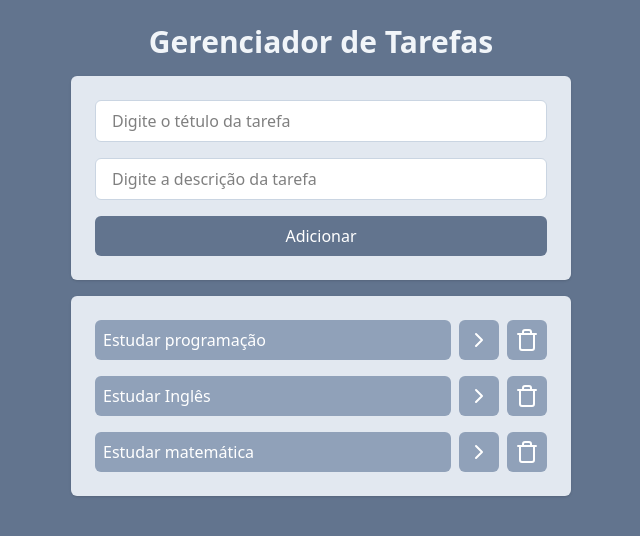
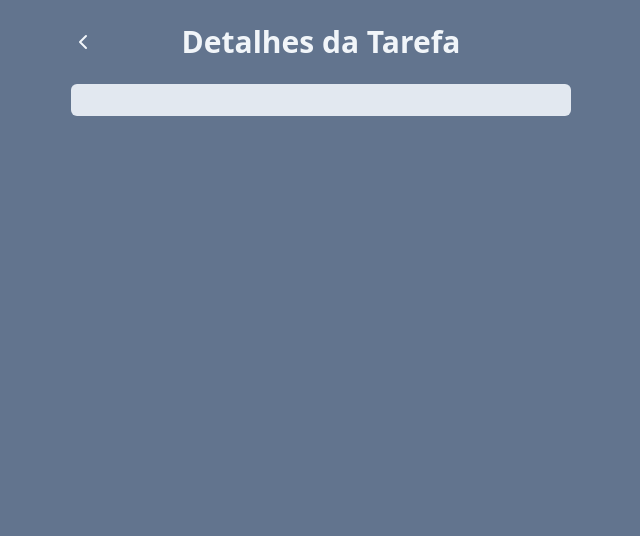
Before and after one commit to andrelucca99/Taskzilla, a React (Vite) app: page /task in a window 1280 px wide. Shown: the top 536 px of the page, without its empty margins (319-959 px from the left). Built offline with nearby package versions, Linux system fonts and the light colour scheme.

Commit message:
feat: add pagina de detalhes

```diff
--- a/package.json
+++ b/package.json
@@ -14,6 +14,7 @@
     "lucide-react": "^0.435.0",
     "react": "^18.3.1",
     "react-dom": "^18.3.1",
+    "react-router-dom": "^6.26.1",
     "tailwindcss": "^4.1.11",
     "uuid": "^10.0.0"
   },
--- a/src/components/Tasks.jsx
+++ b/src/components/Tasks.jsx
@@ -1,7 +1,18 @@
-import { ChevronRightIcon, TrashIcon } from "lucide-react"; {/* lib de icons: npm i lucide-react@0.435.0 */}
+{/* lib de icons: npm i lucide-react@0.435.0 */}
+import { ChevronRightIcon, TrashIcon } from "lucide-react";
+import { useNavigate } from "react-router-dom";
 
 function Tasks({ tasks, onTaskClick, onDeleteTaskClick })
 {
+  const navigate = useNavigate();
+
+  function onSeeDetailsClick(task) {
+    const query = new URLSearchParams();
+    query.set("title", task.title);
+    query.set("description", task.description);
+    navigate(`/task?${query.toString()}`);
+  }
+
   return (
     <ul className="space-y-4 p-6 bg-slate-200 rounded-md shadow">
       {
@@ -13,7 +24,10 @@
             >
               {task.title}
             </button>
-            <button className="bg-slate-400 text-white p-2 rounded-md">
+            <button
+              onClick={() => onSeeDetailsClick(task)}
+              className="bg-slate-400 text-white p-2 rounded-md"
+            >
               <ChevronRightIcon />
             </button>
             <button
--- a/src/main.jsx
+++ b/src/main.jsx
@@ -2,9 +2,22 @@
 import { createRoot } from 'react-dom/client'
 import App from './App.jsx'
 import './index.css'
+import { createBrowserRouter, RouterProvider } from 'react-router-dom'
+import TaskPage from './pages/TaskPage.jsx'
+
+const router = createBrowserRouter([
+  {
+    path: "/",
+    element: <App />,
+  },
+  {
+    path: "/task",
+    element: <TaskPage />,
+  }
+])
 
 createRoot(document.getElementById('root')).render(
   <StrictMode>
-    <App />
+    <RouterProvider router={ router } />
   </StrictMode>,
 )
--- /dev/null
+++ b/src/pages/TaskPage.jsx
@@ -0,0 +1,34 @@
+import { ChevronLeftIcon } from "lucide-react";
+import { useNavigate, useSearchParams } from "react-router-dom";
+
+function TaskPage() {
+  const navigate = useNavigate();
+  const [ searchParams ] = useSearchParams();
+  const title = searchParams.get("title");
+  const description = searchParams.get("description");
+
+  return (
+    <div className="h-screen w-screen bg-slate-500 p-6 flex justify-center">
+      <div className="w-[500px] space-y-4">
+        <div className="flex justify-center relative mb-6">
+          <button
+            onClick={() => navigate(-1)}
+            className="absolute left-0 top-0 bottom-0 text-slate-100"
+          >
+            <ChevronLeftIcon />
+          </button>
+          <h1 className="text-3xl text-slate-100 font-bold text-center">
+            Detalhes da Tarefa
+          </h1>
+        </div>
+
+        <div className="bg-slate-200 p-4 rounded-md">
+          <h2 className="text-xl font-bold text-slate-600">{ title }</h2>
+          <p className="text-slate-600">{ description }</p>
+        </div>
+      </div>
+    </div>
+  );
+}
+
+export default TaskPage;
```
Also changed, not shown: 1 other file (tests, documents, lock files or other folders).
